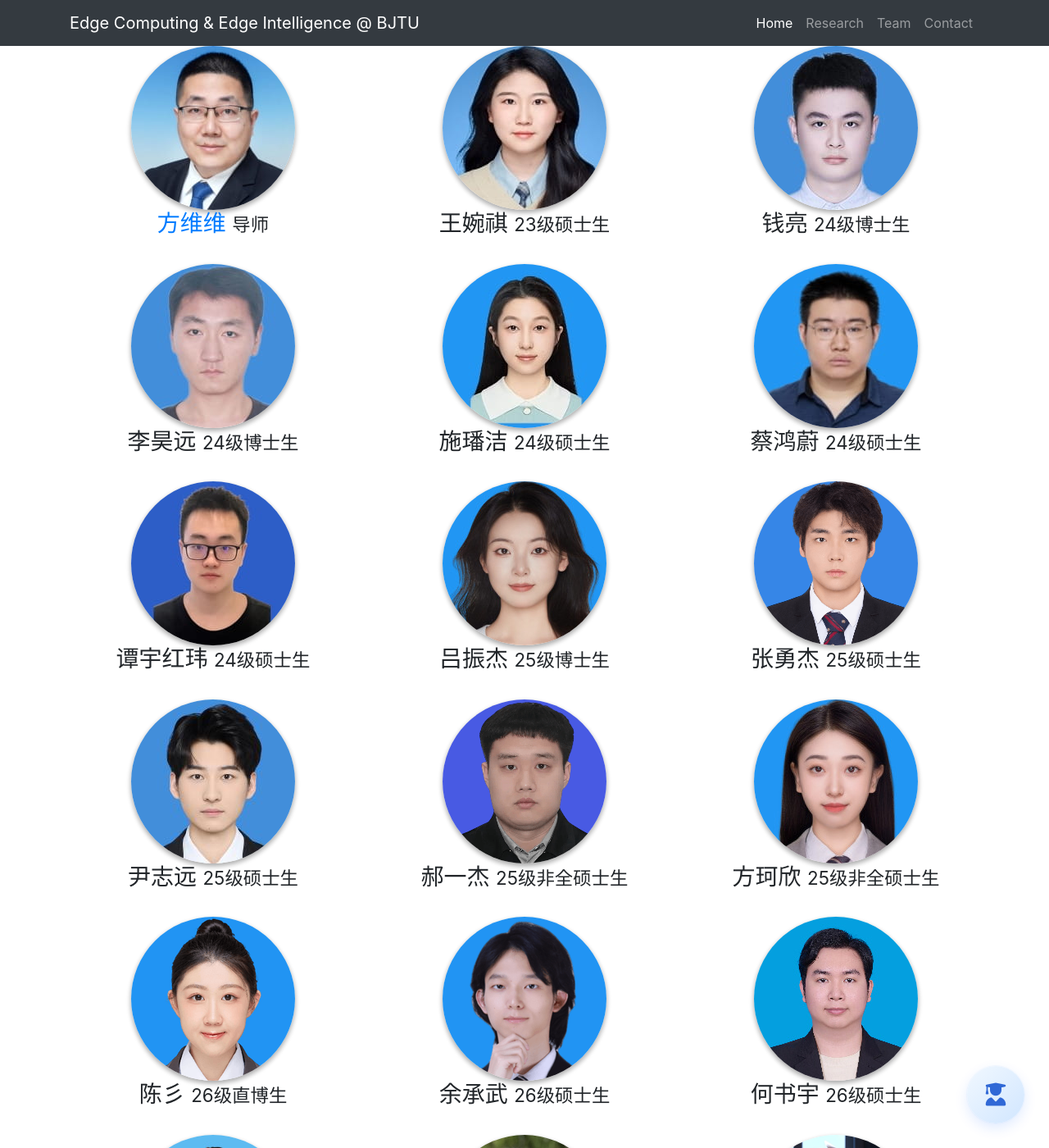
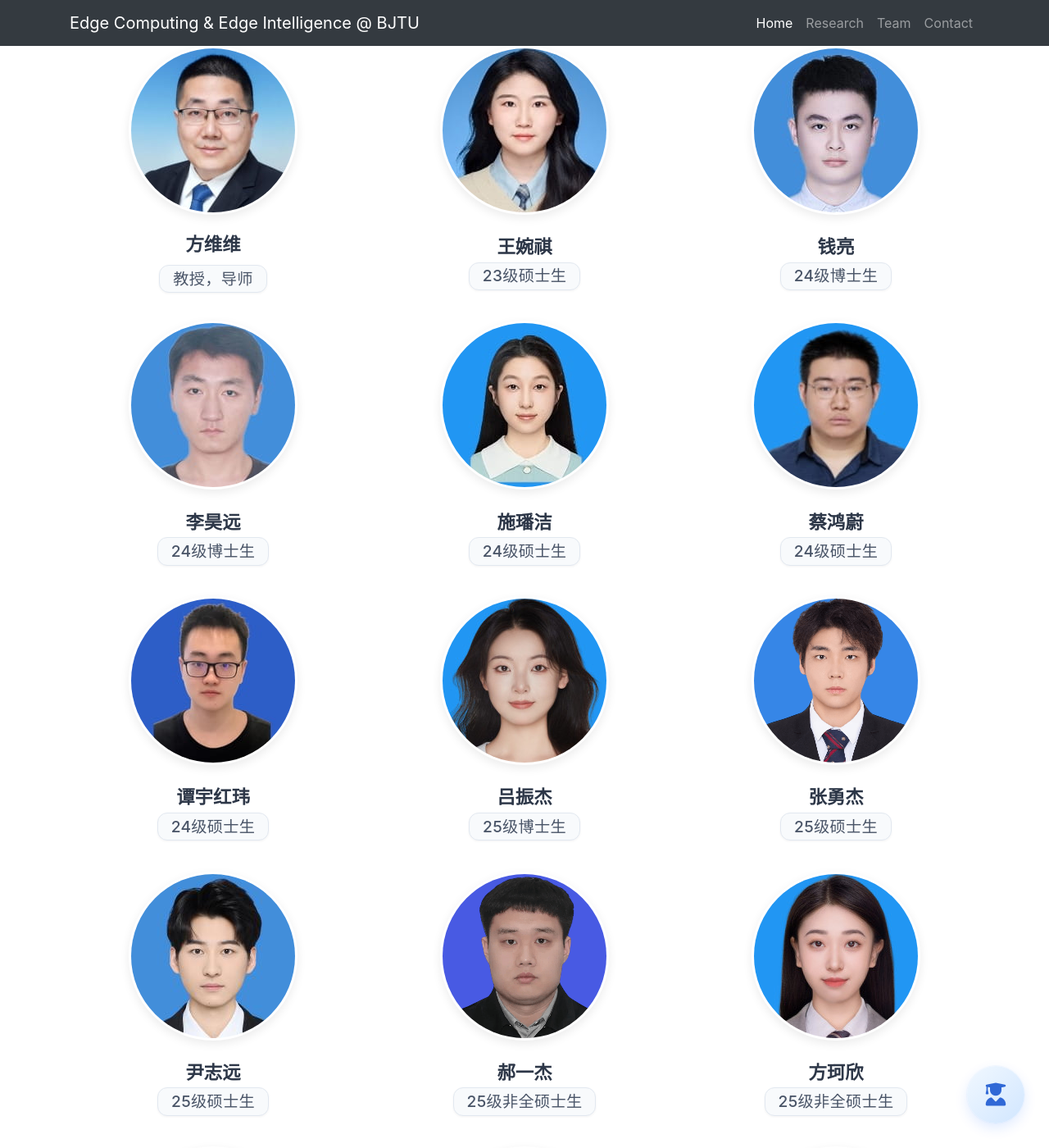
Before and after one commit to fangvv/Homepage, a Jekyll site: the page Edgecomp/index.html, which Jekyll copies as it is, in a window 1280 px wide and 1400 px high, scrolled down 7994 px. Shown: the whole window at 82% size. Built offline with Jekyll 4.4.1, drawn with Linux system fonts in a browser that asks for light colours; comment, search, counter and statistics services are not loaded.

Commit message:
update member tag css

```diff
--- a/Edgecomp/index.html
+++ b/Edgecomp/index.html
@@ -266,6 +266,119 @@ AI隐私安全, AI Privacy
   box-shadow: 0 12px 30px rgba(48, 104, 214, 0.12);
   transition: all 0.4s ease;
 }
+
+/* 完全统一方案 - 无需修改HTML */
+#team .col-lg-4.col-sm-6.text-center.mb-4 {
+  transition: all 0.3s ease;
+  margin-bottom: 2rem;
+}
+
+#team .col-lg-4.col-sm-6.text-center.mb-4:hover {
+  transform: translateY(-3px);
+}
+
+/* 头像样式 */
+#team .col-lg-4.col-sm-6.text-center.mb-4 img {
+  border: 3px solid white;
+  box-shadow: 0 4px 12px rgba(0, 0, 0, 0.08);
+  transition: all 0.3s ease;
+}
+
+#team .col-lg-4.col-sm-6.text-center.mb-4:hover img {
+  transform: scale(1.03);
+  box-shadow: 0 6px 20px rgba(0, 0, 0, 0.12);
+}
+
+/* 名字样式 */
+#team .col-lg-4.col-sm-6.text-center.mb-4 h3 {
+  margin-top: 1.2rem;
+  min-height: 80px;
+  display: flex;
+  flex-direction: column;
+  align-items: center;
+  justify-content: center;
+}
+
+/* 有链接的名字 */
+#team .col-lg-4.col-sm-6.text-center.mb-4 h3 a {
+  display: block;
+  color: #2d3748;
+  font-weight: 600;
+  font-size: 1.4rem;
+  text-decoration: none;
+  margin-bottom: 0.4rem;
+  transition: all 0.3s ease;
+}
+
+#team .col-lg-4.col-sm-6.text-center.mb-4 h3 a:hover {
+  color: #2d3748;
+  transform: translateY(-2px);
+}
+
+/* 普通名字（无链接） */
+#team .col-lg-4.col-sm-6.text-center.mb-4 h3 {
+  color: #2d3748;
+  font-size: 1.4rem;
+  font-weight: 600;
+  margin-bottom: 0.4rem;
+  transition: all 0.3s ease;
+}
+
+#team .col-lg-4.col-sm-6.text-center.mb-4:hover h3 {
+  color: #2d3748;
+  transform: translateY(-2px);
+}
+
+/* 身份标签 - 完全统一 */
+#team .col-lg-4.col-sm-6.text-center.mb-4 h3 small {
+  display: inline-block;
+  font-size: 1.2rem;
+  font-weight: 500;
+  color: #4a5568;
+  background: #f8fafc;
+  padding: 0.3rem 1rem;
+  border-radius: 12px;
+  border: 1px solid #e2e8f0;
+  margin-top: 0.3rem;
+  transition: all 0.3s ease;
+  text-align: center;
+  box-shadow: 0 1px 3px rgba(0, 0, 0, 0.05);
+  letter-spacing: 0.3px;
+}
+
+/* 导师标签也完全一样 */
+#team .col-lg-4.col-sm-6.text-center.mb-4:first-child h3 small {
+  font-weight: 600;
+  padding: 0.3rem 1rem;
+  font-size: 0.8rem;
+  border-width: 1px;
+  border-color: #e2e8f0;
+  background: #f8fafc;
+  color: #4a5568;
+}
+
+/* 统一hover效果 */
+#team .col-lg-4.col-sm-6.text-center.mb-4:hover h3 small {
+  transform: translateY(-1px);
+  box-shadow: 0 3px 10px rgba(0, 0, 0, 0.08);
+  background: white;
+  border-color: #cbd5e0;
+  color: #2d3748;
+}
+
+/* 响应式设计 */
+@media (max-width: 991px) {
+  #team .col-lg-4.col-sm-6.text-center.mb-4 h3 a,
+  #team .col-lg-4.col-sm-6.text-center.mb-4 h3 {
+    font-size: 1.3rem;
+  }
+
+  #team .col-lg-4.col-sm-6.text-center.mb-4 h3 small {
+    font-size: 0.75rem;
+    padding: 0.25rem 0.9rem;
+  }
+}
+
 </style>
 
 </head>
@@ -475,7 +588,7 @@ AI隐私安全, AI Privacy
       </div>
       <div class="col-lg-4 col-sm-6 text-center mb-4">
           <img class="rounded-circle img-fluid d-block mx-auto" src="img/fww.jpg" alt="" />
-          <h3><a href="http://faculty.bjtu.edu.cn/8530/">方维维</a> <small>导师</small> </h3>
+          <h3><a href="http://faculty.bjtu.edu.cn/8530/">方维维</a> <small>教授，导师</small> </h3>
       </div>
       <div class="col-lg-4 col-sm-6 text-center mb-4">
           <img class="rounded-circle img-fluid d-block mx-auto" src="img/wwq.jpg" alt="" />
```
